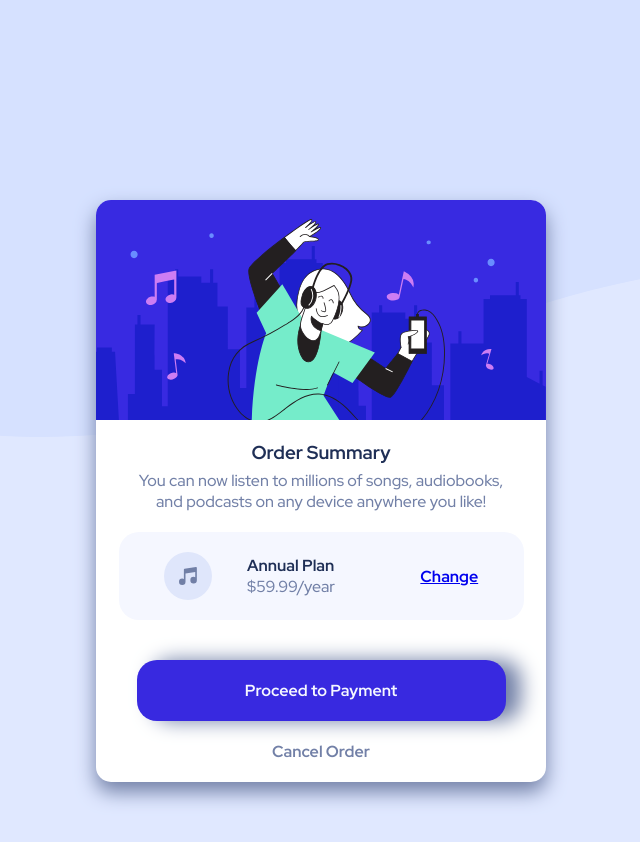
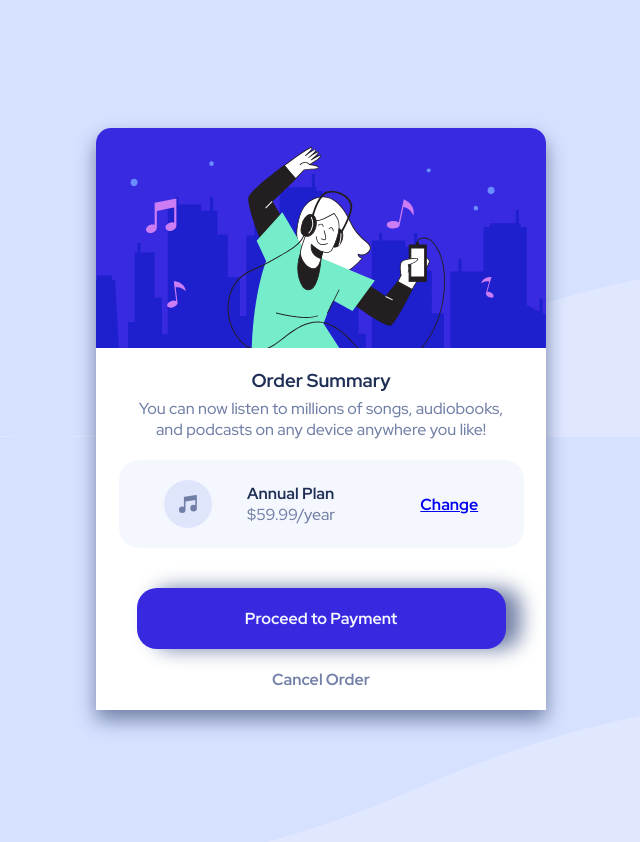
Before and after one commit to Masterad/Order-summary-component, a plain HTML site: page index.html in a window 1280 px wide. Shown: the top 842 px of the page, without its empty margins (224-864 px from the left). Drawn offline with Linux system fonts and the light colour scheme.

Commit message:
modfied in css file

```diff
--- a/style2.css
+++ b/style2.css
@@ -16,9 +16,9 @@
     background-image: url(./images/pattern-background-desktop.svg);
     background-color: var(--background);
     background-position: top;
-    background-repeat: no-repeat;
+    background-repeat: repeat;
     position: absolute;
-    top: 50%;
+    top: 41%;
     left: 50%;
     transform: translate(-25%,-25%);
     -webkit-transform: translate(-25%,-25%);
@@ -31,17 +31,17 @@
     width: 450px;
     height: fit-content;
     background-color: #fff;
-    border-radius: 15px;
+    border-radius: 15px 15px 0px 0px;
     display: flex;
     flex-direction: column;
     justify-content: center;
     align-items: center;
     box-shadow: 0 10px 20px var(--text-color);
     position: relative;
-    -webkit-border-radius: 15px;
-    -moz-border-radius: 15px;
-    -ms-border-radius: 15px;
-    -o-border-radius: 15px;
+    -webkit-border-radius: 15px 15px 0px 0px;
+    -moz-border-radius: 15px 15px 0px 0px;
+    -ms-border-radius: 15px 15px 0px 0px;
+    -o-border-radius: 15px 15px 0px 0px;
 }
 .hero{
     width: 100%;
```
